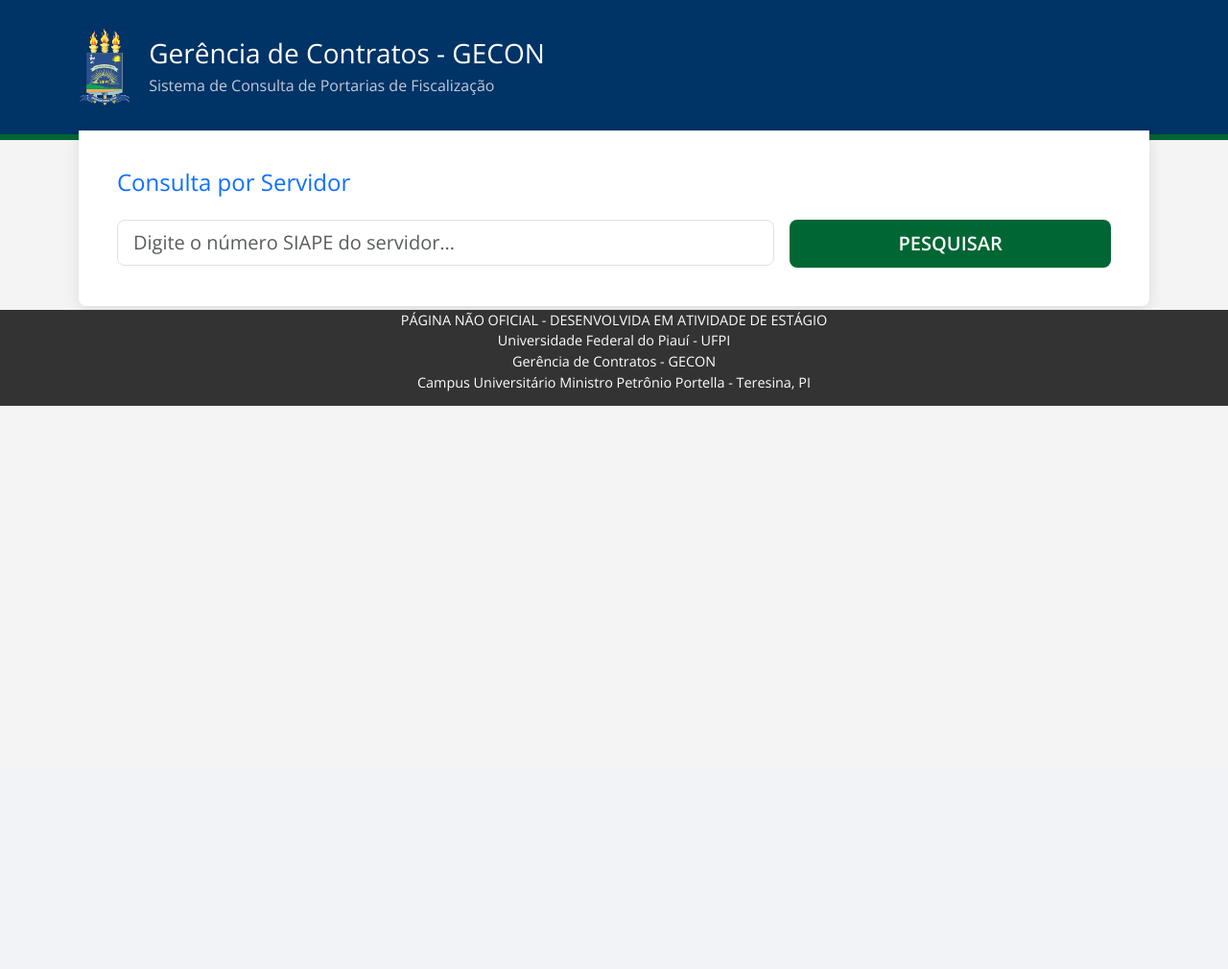
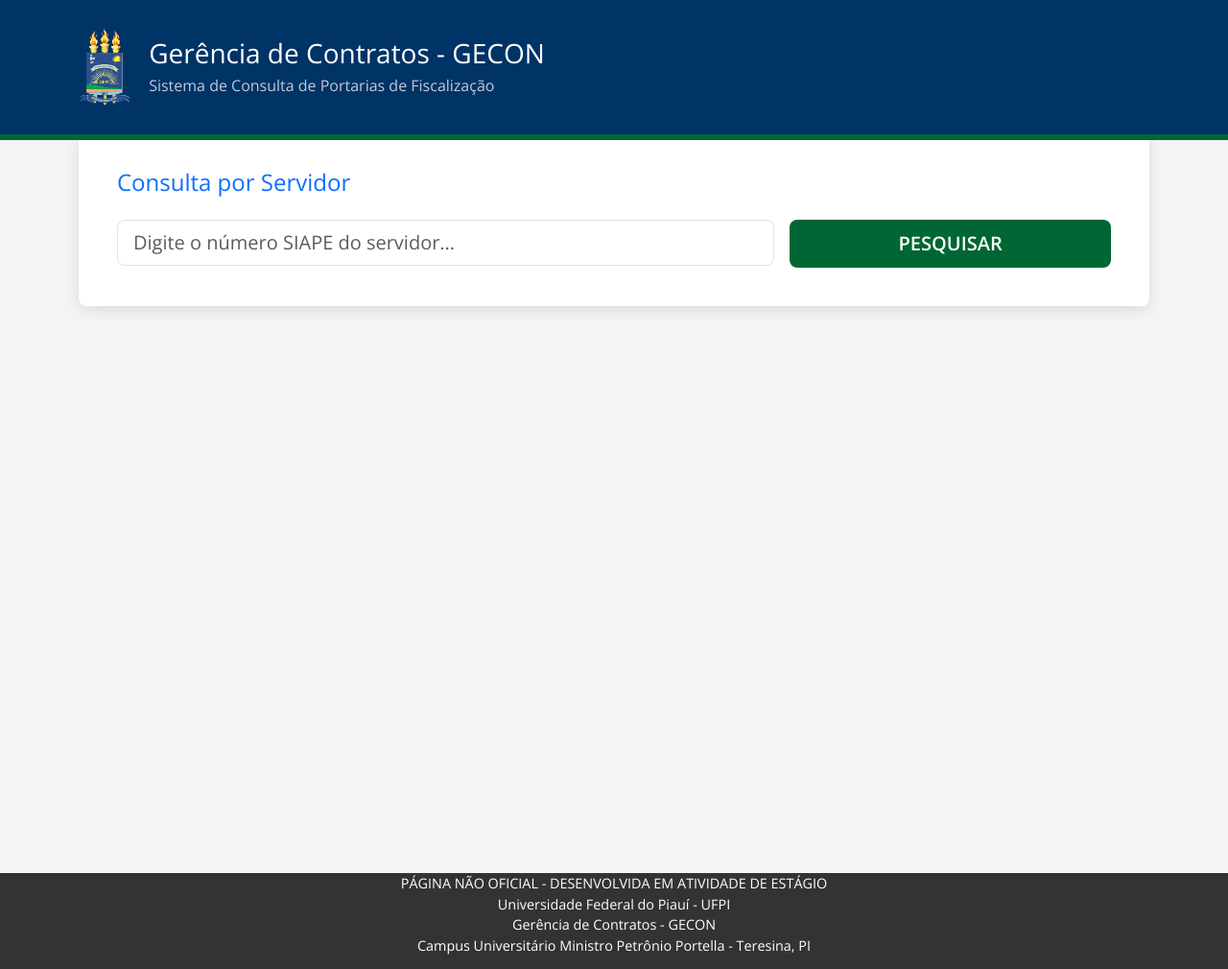
Before and after one commit to samuelslv7/portariasUFPI, a Flask app: page / in a window 1280 px wide. Shown: the whole page at 96% size. Before the commit the page ends 423 px from the top, so only its background shows below. Run offline with Flask 3, Linux system fonts and the light colour scheme.

Commit message:
ajuste rodape no final

```diff
--- a/templates/index.html
+++ b/templates/index.html
@@ -80,10 +80,17 @@
             margin-right: 20px;
         }
 
-        footer {
+        .conteudo {
+            min-height: calc(100vh - 40px);
+            /* Leva em consideração a altura do cabeçalho e do rodapé */
+            overflow: auto;
+            /* Permite a rolagem do conteúdo caso exceda o tamanho da tela */
+        }
+
+        .rodape {
             width: 100%;
             height: 100px;
-            position: relative;
+            position: sticky;
             right: 0;
             bottom: 0;
             left: 0;
@@ -107,7 +114,7 @@
         </div>
     </header>
 
-    <main class="container">
+    <main class="container conteudo">
         <div class="search-container">
             <h4 class="mb-4 text-primary">Consulta por Servidor</h4>
             <form action="/" method="POST" class="row g-3">
@@ -165,7 +172,7 @@
     </main>
 
     <footer>
-        <div class="container text-center">
+        <div class="text-center rodape">
             <p> PÁGINA NÃO OFICIAL - DESENVOLVIDA EM ATIVIDADE DE ESTÁGIO<br>
                 Universidade Federal do Piauí - UFPI<br>
                 Gerência de Contratos - GECON<br>
```
